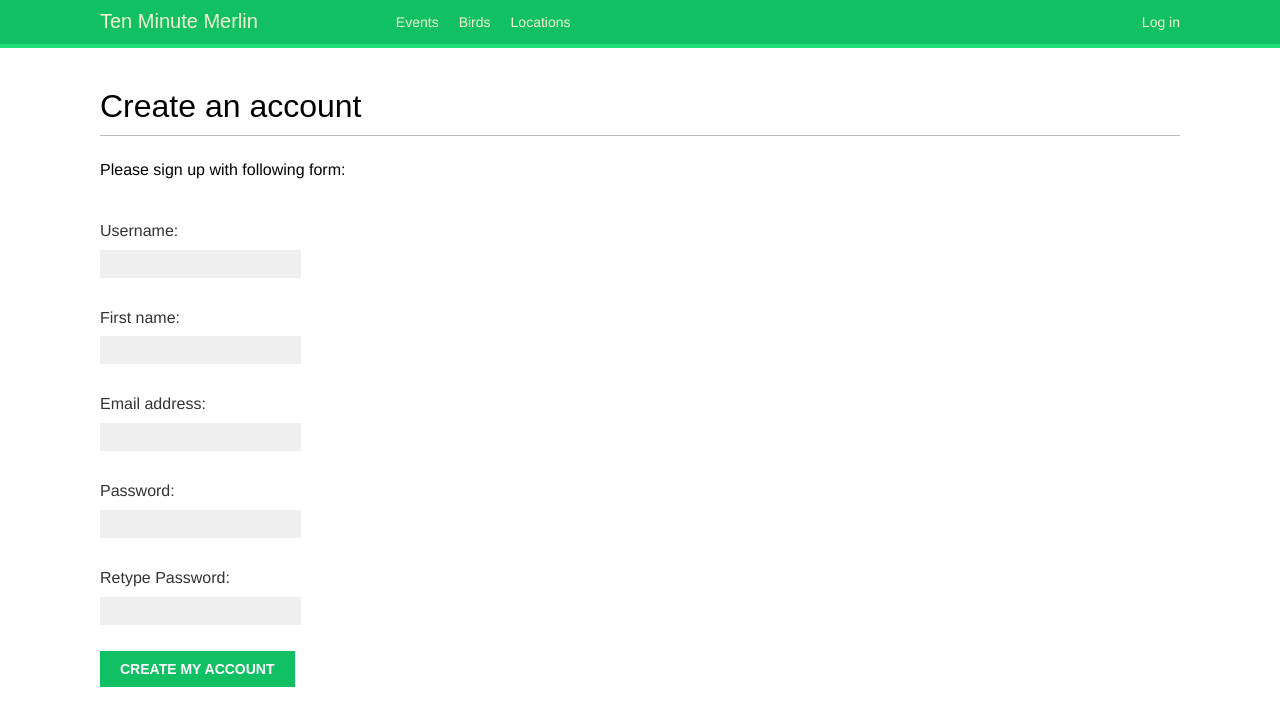
After one commit to cdamundsen/bird, a Django app: page /merlin/register/ in a window 1280 px wide. The commit adds this page. Shown: the top 726 px of the page. Run offline with Django 5.2, Linux system fonts and the light colour scheme; some web fonts are replaced.

Commit message:
Added new account registration

```diff
--- a/bird/merlin/forms.py
+++ b/bird/merlin/forms.py
@@ -1 +1,24 @@
 from django import forms
+from django.contrib.auth import get_user_model
+
+
+class UserRegistrationForm(forms.ModelForm):
+    username = forms.CharField()
+    password = forms.CharField(
+        label='Password',
+        widget=forms.PasswordInput
+    )
+    password2 = forms.CharField(
+        label='Retype Password',
+        widget=forms.PasswordInput
+    )
+
+    class Meta:
+        model = get_user_model()
+        fields = ['username', 'first_name', 'email']
+
+    def clean_password2(self):
+        cd = self.cleaned_data
+        if cd['password'] != cd['password2']:
+            raise forms.ValidationError('Passwords do not match.')
+        return cd['password2']
--- /dev/null
+++ b/bird/merlin/templates/merlin/register.html
@@ -0,0 +1,17 @@
+{% extends "base.html" %}
+
+{% block title %}
+    Create an account
+{% endblock %}
+
+{% block content %}
+    <h1>Create an account</h1>
+    <p>Please sign up with following form:</p>
+    <form method="post">
+        {{ user_form.as_p }}
+        {% csrf_token %}
+        <p>
+            <input type="submit" value="Create my account">
+        </p>
+    </form>
+{% endblock %}
--- a/bird/merlin/templates/registration/login.html
+++ b/bird/merlin/templates/registration/login.html
@@ -9,7 +9,10 @@
             Your username and password did not match. Please try again.
         </p>
     {% else %}
-        <p>Please the following form to log in:</p>
+        <p>
+            Please the following form to log in.
+            If you don't have an account <a href="{% url "register" %}">register here</a>.
+        </p>
     {% endif %}
     <div class="login-form">
         <form action="{% url 'login' %}" method="post">
--- a/bird/merlin/urls.py
+++ b/bird/merlin/urls.py
@@ -4,4 +4,5 @@ from . import views
 urlpatterns = [
     path('', include('django.contrib.auth.urls')),
     path('', views.dashboard, name='dashboard'),
+    path('register/', views.register, name='register'),
 ]
--- a/bird/merlin/views.py
+++ b/bird/merlin/views.py
@@ -2,8 +2,37 @@ from django.contrib.auth import authenticate, login
 from django.contrib.auth.decorators import login_required
 from django.http import HttpResponse
 from django.shortcuts import render
+from .forms import UserRegistrationForm
 
 # Create your views here.
+def register(request):
+    if request.method == 'POST':
+        user_form = UserRegistrationForm(request.POST)
+        if user_form.is_valid():
+            # Create a new User instance, but don't save it to the database
+            new_user = user_form.save(commit=False)
+            # Let Django set the password
+            new_user.set_password(user_form.cleaned_data['password'])
+            # Now save the User
+            new_user.save()
+            return render(
+                request,
+                'merlin/register_done.html',
+                {
+                    'new_user': new_user,
+                }
+            )
+    else:
+        user_form = UserRegistrationForm()
+    return render(
+        request,
+        'merlin/register.html',
+        {
+            'user_form': user_form,
+        }
+    )
+
+
 @login_required
 def dashboard(request):
     return render(
```
Also changed, not shown: bird/merlin/templates/merlin/register_done.html (added, +13 -0 lines).
